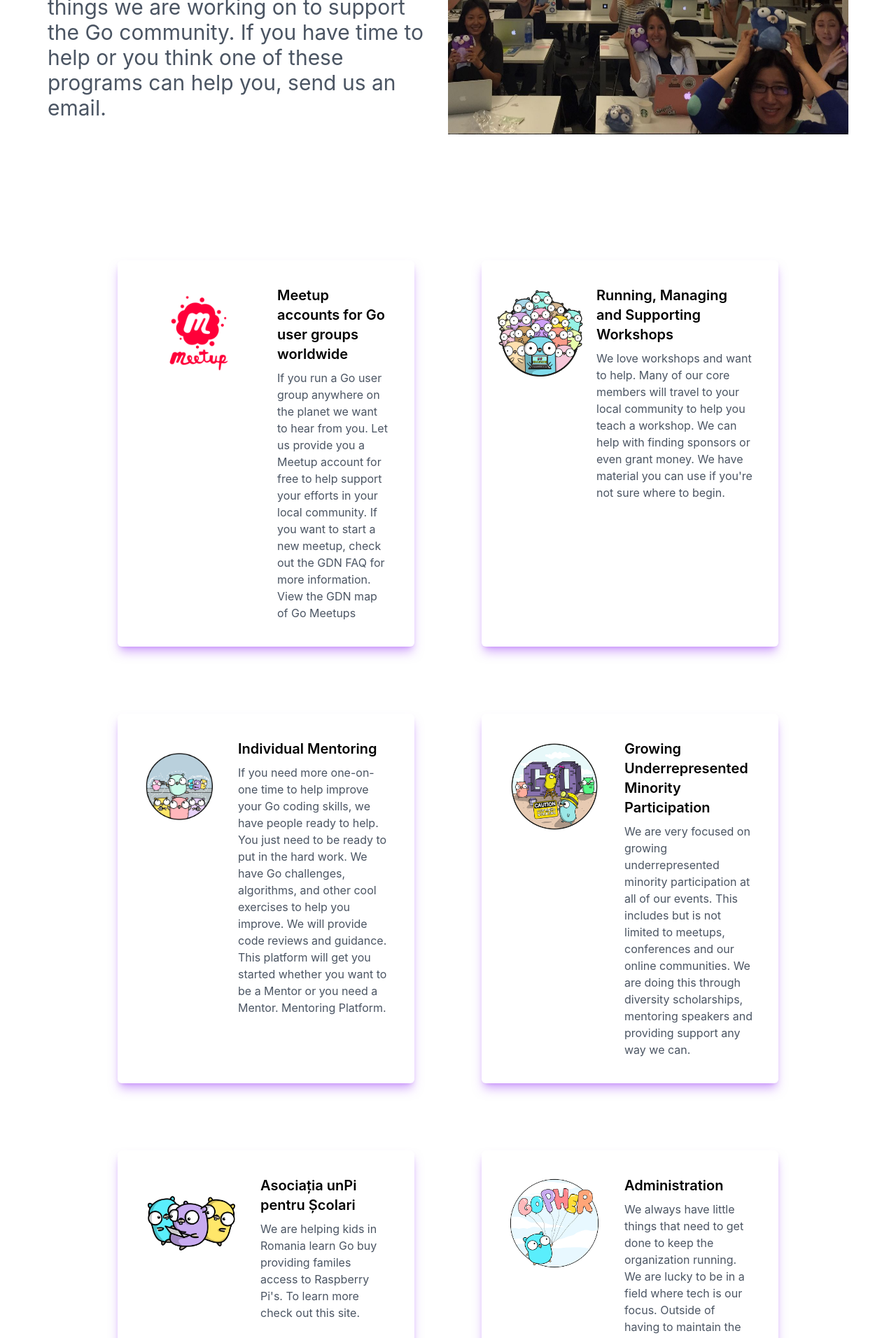
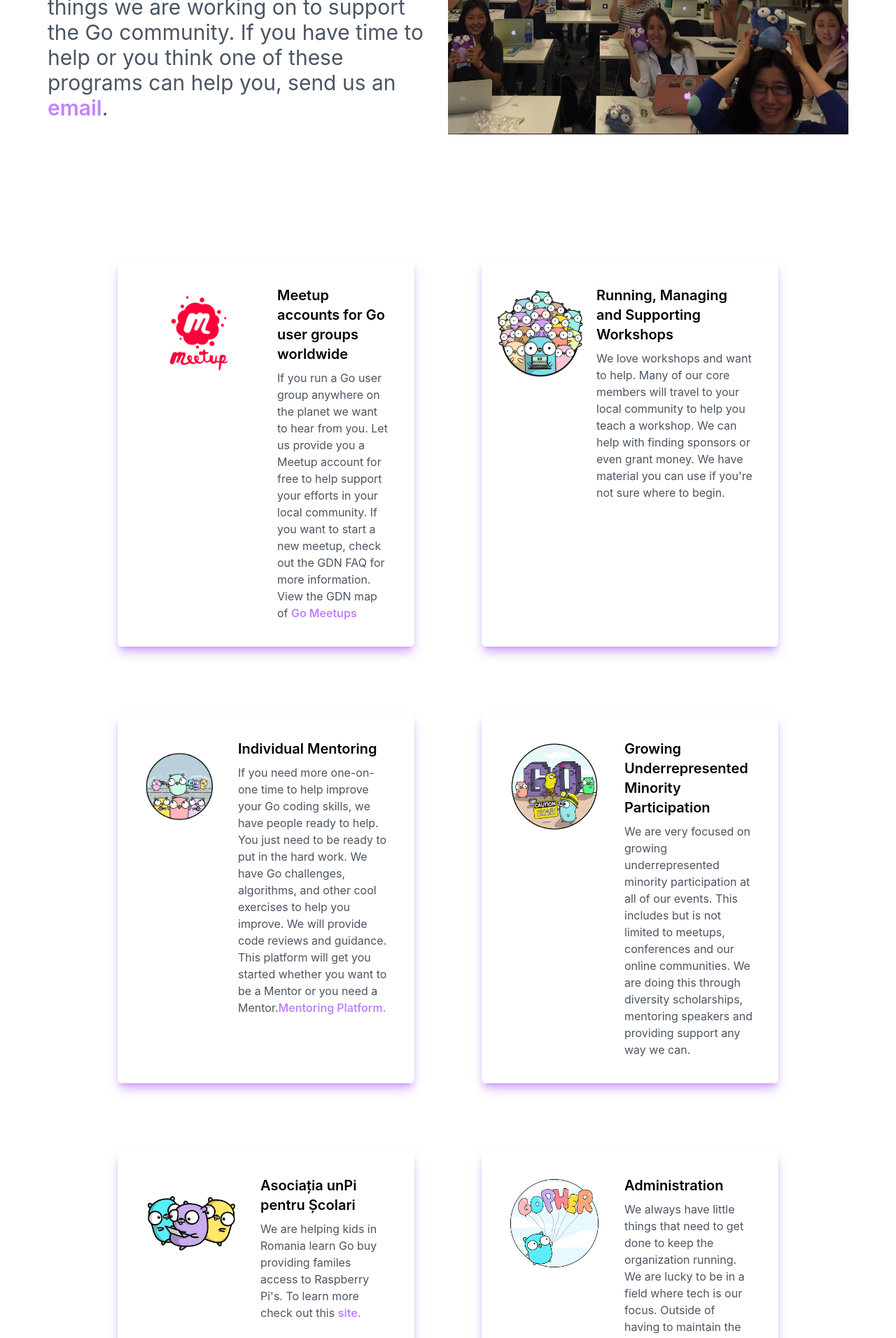
Before and after one commit to gobridge/website, a React (Create React App) app: page /Initiatives in a window 1280 px wide. Shown: the part 260-2172 px from the top of the page at 70% size. Built offline with nearby package versions, Linux system fonts and the light colour scheme.

Commit message:
links added to Initiatives and Talk pages

```diff
--- a/src/pages/Home.js
+++ b/src/pages/Home.js
@@ -89,10 +89,6 @@
                     </div>
                 </div>
             </div>
-            <div className="flex flex-col p-5 m-10 ">
-               <h2 className="mb-4 text-5xl font-bold text-left">Time-Sensitive Initiatives</h2>
-               <p className="text-3xl text-left gray-600 text-">These are initiatives that have a time limit if you're interested in applying or helping.</p>
-            </div>
         </div>
     );
 };
--- a/src/pages/Initiatives.js
+++ b/src/pages/Initiatives.js
@@ -1,6 +1,11 @@
-import React from "react";
+import React, { useState } from "react";
+import MailModal from "../components/MailModal";
 
 const Initiatives = () => {
+   const [ showMailModal, setShowMailModal ] = useState(false)
+
+   const handleOnClose = () => setShowMailModal(false)
+
     return (
         <div>
             <div className="flex flex-col p-5 m-10 md:flex-row">
@@ -12,8 +17,9 @@
                         We always have fun and exciting things we are working on
                         to support the Go community. If you have time to help or
                         you think one of these programs can help you, send us an
-                        email.
+                        <a href="#" onClick={() => setShowMailModal(true)} className="font-semibold text-purple-400"> email</a>.
                     </p>
+                    <MailModal onClose={handleOnClose} visible={showMailModal}/>
                 </div>
                 <div className="order-1 md:w-1/2 md:order-2">
                     <img
@@ -41,7 +47,7 @@
                             account for free to help support your efforts in
                             your local community. If you want to start a new
                             meetup, check out the GDN FAQ for more information.
-                            View the GDN map of Go Meetups
+                            View the GDN map of  <a href="http://gdn.gobridge.org/" className="font-semibold text-purple-400" target="_blank" rel="noreferrer" >Go Meetups</a>
                         </p>
                     </div>
                 </div>
@@ -84,7 +90,7 @@
                             exercises to help you improve. We will provide code
                             reviews and guidance. This platform will get you
                             started whether you want to be a Mentor or you need
-                            a Mentor. Mentoring Platform.
+                            a Mentor.<a href="https://mentoring.gobridge.org/" className="font-semibold text-purple-400" target="_blank" rel="noreferrer"  >Mentoring Platform.</a>
                         </p>
                     </div>
                 </div>
@@ -123,7 +129,7 @@
                         <p className="text-left text-gray-600 text-l">
                             We are helping kids in Romania learn Go buy
                             providing familes access to Raspberry Pi's. To learn
-                            more check out this site.
+                            more check out this <a href="https://start.unpi.ro/english/" className="font-semibold text-purple-400" target="_blank" rel="noreferrer">site.</a>
                         </p>
                     </div>
                 </div>
```
